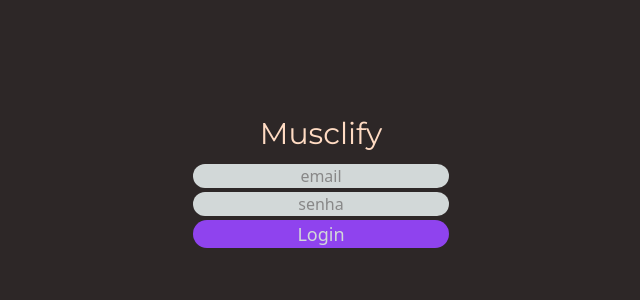
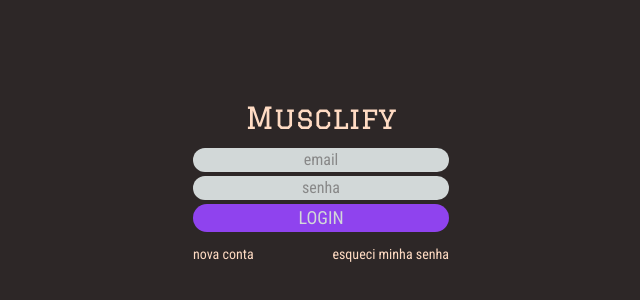
Before and after one commit to gabrielluizcm/musclify, a React (Vite) app in the folder frontend/: page / in a window 1280 px wide. Shown: the part 218-518 px from the top of the page, without its empty margins (319-959 px from the left). Built offline with nearby package versions, Linux system fonts and the light colour scheme.

Commit message:
Change login page styling

```diff
--- a/frontend/src/components/StyledForm/StyledFormForm.tsx
+++ b/frontend/src/components/StyledForm/StyledFormForm.tsx
@@ -4,7 +4,7 @@ type StyledFormFormProps = {
 
 export default function StyledFormForm(props: StyledFormFormProps) {
   return (
-    <form className="w-1/2 md:w-1/5 flex flex-col gap-1">
+    <form className="w-full flex flex-col gap-1 font-roboto">
       {props.children}
     </form>
   )
--- a/frontend/src/index.css
+++ b/frontend/src/index.css
@@ -1,4 +1,4 @@
-@import url('https://fonts.googleapis.com/css2?family=Montserrat&family=Roboto+Condensed&display=swap');
+@import url('https://fonts.googleapis.com/css2?family=Graduate&family=Montserrat&family=Roboto+Condensed&display=swap');
 
 @tailwind base;
 @tailwind components;
--- a/frontend/src/pages/Login/index.tsx
+++ b/frontend/src/pages/Login/index.tsx
@@ -10,13 +10,17 @@ export default function LoginPage() {
   }
 
   return (
-    <section className='w-full h-full flex flex-col items-center justify-center'>
-      <h1 className='text-3xl text-salmon font-montserrat mb-3'>Musclify</h1>
+    <section className='w-1/2 md:w-1/5 h-full flex flex-col items-center justify-center'>
+      <h1 className='text-3xl text-salmon font-graduate mb-3'>Musclify</h1>
       <StyledForm.Form>
         <StyledForm.Input type='email' value={email} onChange={evt => setEmail(evt.currentTarget.value)} placeholder='email' />
         <StyledForm.Input type='password' value={password} onChange={evt => setPassword(evt.currentTarget.value)} placeholder='senha' />
-        <StyledForm.Button onClick={handleSubmitClick}>Login</StyledForm.Button>
+        <StyledForm.Button onClick={handleSubmitClick}>LOGIN</StyledForm.Button>
       </StyledForm.Form>
+      <div className="w-full flex justify-between mt-3">
+        <a href="#" className="text-salmon font-roboto text-sm hover:text-lavander-indigo">nova conta</a>
+        <a href="#" className="text-salmon font-roboto text-sm hover:text-lavander-indigo">esqueci minha senha</a>
+      </div>
     </section>
   )
 }
--- a/frontend/tailwind.config.js
+++ b/frontend/tailwind.config.js
@@ -8,7 +8,8 @@ export default {
     extend: {},
     fontFamily: {
       'montserrat': ['Montserrat', 'sans-serif'],
-      'roboto': ['Roboto', 'ui-monospace']
+      'roboto': ['Roboto Condensed', 'ui-monospace'],
+      'graduate': ['Graduate', 'serif']
     },
     colors: {
       'pine-tree': '#2d2727',
```
